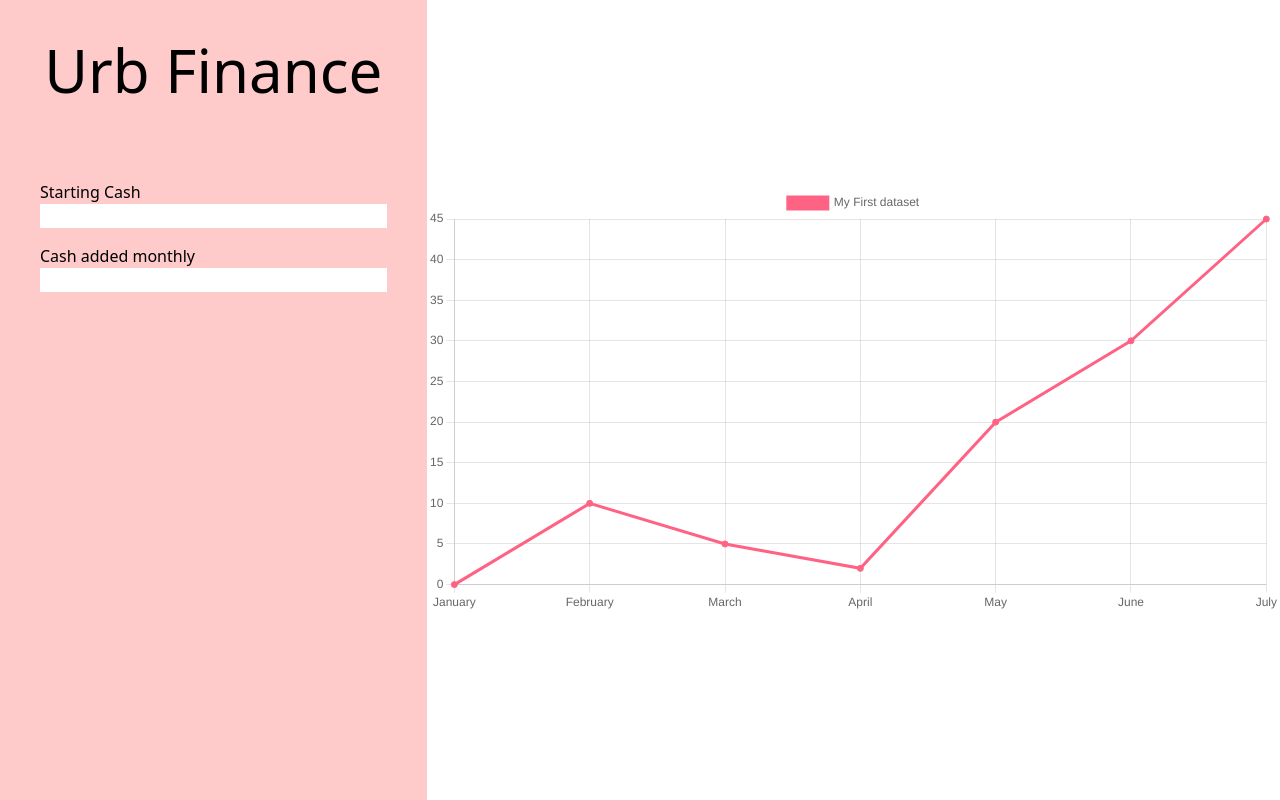
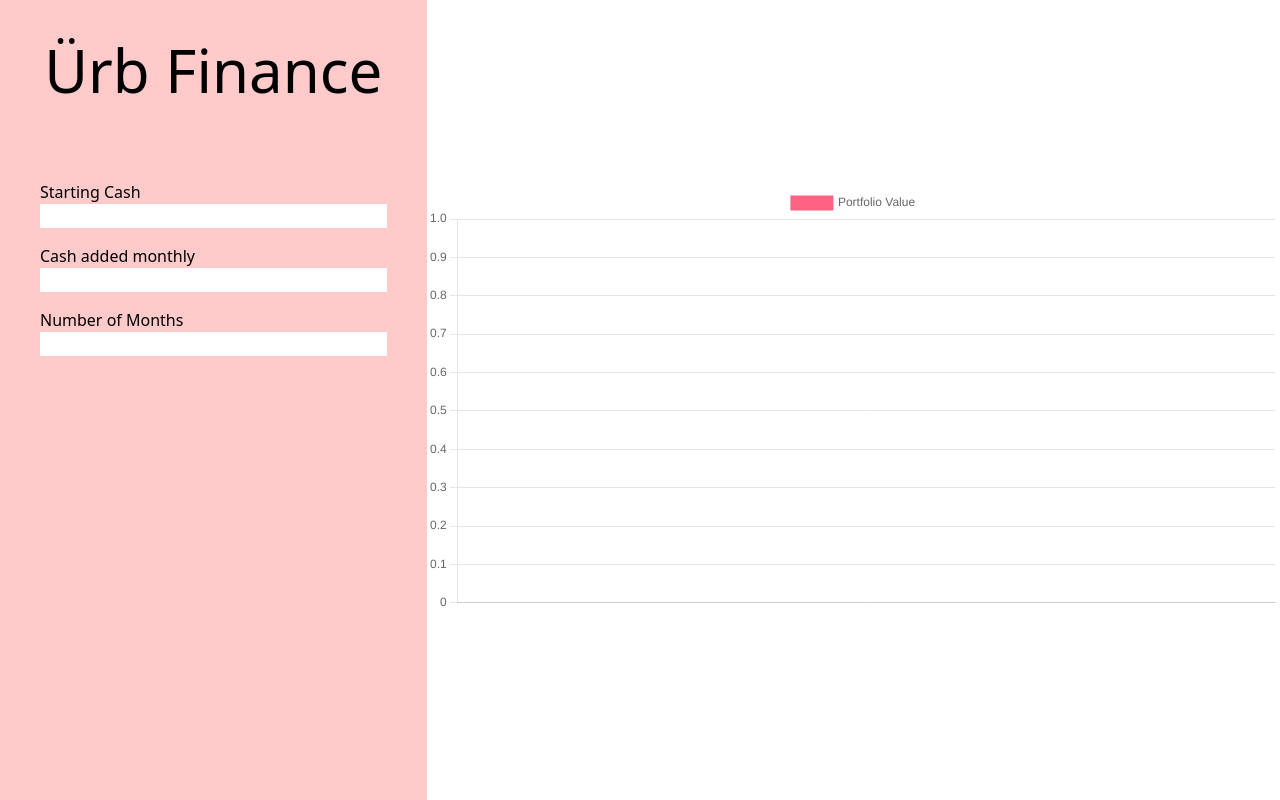
Before and after one commit to CarsonCase/-rb, a SvelteKit app: page / in a window 1280 px wide. Built offline with nearby package versions, Linux system fonts and the light colour scheme.

Commit message:
working chart

```diff
--- a/src/routes/+page.svelte
+++ b/src/routes/+page.svelte
@@ -2,35 +2,57 @@
 import {onMount} from "svelte"
 
 import Chart from 'chart.js/auto'
+import { browser } from '$app/environment';
 
-const data = [
-    { year: 2010, count: 10 },
-    { year: 2011, count: 20 },
-    { year: 2012, count: 15 },
-    { year: 2013, count: 25 },
-    { year: 2014, count: 22 },
-    { year: 2015, count: 30 },
-    { year: 2016, count: 28 },
-  ];
+let chartObj: Chart;
+let startingCash: number;
+let cashPerMonth: number;
+let numberOfMonths: number;
 
-onMount(async()=>{
-    new Chart(
+function getData(){
+    let labels: number[] = [];
+    let data: number[] = [];
+
+    data.push(startingCash);
+    for (var i = 1; i < numberOfMonths; i++){
+        labels.push(i);
+        data.push(data[i-1] + cashPerMonth);
+    }
+    labels.push(numberOfMonths);
+
+    return({labels: labels, data: data});
+}
+
+function loadChart(){
+    if(chartObj){
+        chartObj.destroy();
+    }
+    if(browser){
+        let {labels, data} = getData();
+        chartObj = new Chart(
             document.getElementById('myChart') as any,
             {
         type: "line",
         data: {
-        labels: ["January", "February", "March", "April", "May", "June", "July"],
+            labels: labels,
             datasets: [
             {
-            label: "My First dataset",
+                label: "Portfolio Value",
                 backgroundColor: "rgb(255, 99, 132)",
                 borderColor: "rgb(255, 99, 132)",
-            data: [0, 10, 5, 2, 20, 30, 45]
+                data: data
             }
             ]
         },
         options: {}
         });
+    }
+}
+$: startingCash, cashPerMonth, numberOfMonths, loadChart()
+
+
+onMount(async()=>{
+    loadChart();
 })
 
 
@@ -41,17 +63,22 @@ onMount(async()=>{
 <div class="grid grid-cols-3 grid-rows-4 h-screen">
     <div class="bg-red-200 row-span-4">
         <div class="grid justify-items-center">
-            <h1 class="p-10 text-6xl">Urb Finance</h1>
+            <h1 class="p-10 text-6xl">Ürb Finance</h1>
         </div>
         <div class="p-10 grid gap-4">
             <div class="grid">
                 <label for="starting">Starting Cash</label>
-                <input type="number" name="starting" id="">
+                <input bind:value={startingCash} type="number" name="starting" id="">
             </div>
 
             <div class="grid">
                 <label for="monthly">Cash added monthly</label>
-                <input type="number" name="montly" id="">
+                <input bind:value={cashPerMonth} type="number" name="montly" id="">
+            </div>
+
+            <div class="grid">
+                <label for="months">Number of Months</label>
+                <input bind:value={numberOfMonths} type="number" name="months" id="">
             </div>
         </div>
     </div>
```
Lines whose indentation alone changed are shown as unchanged.
